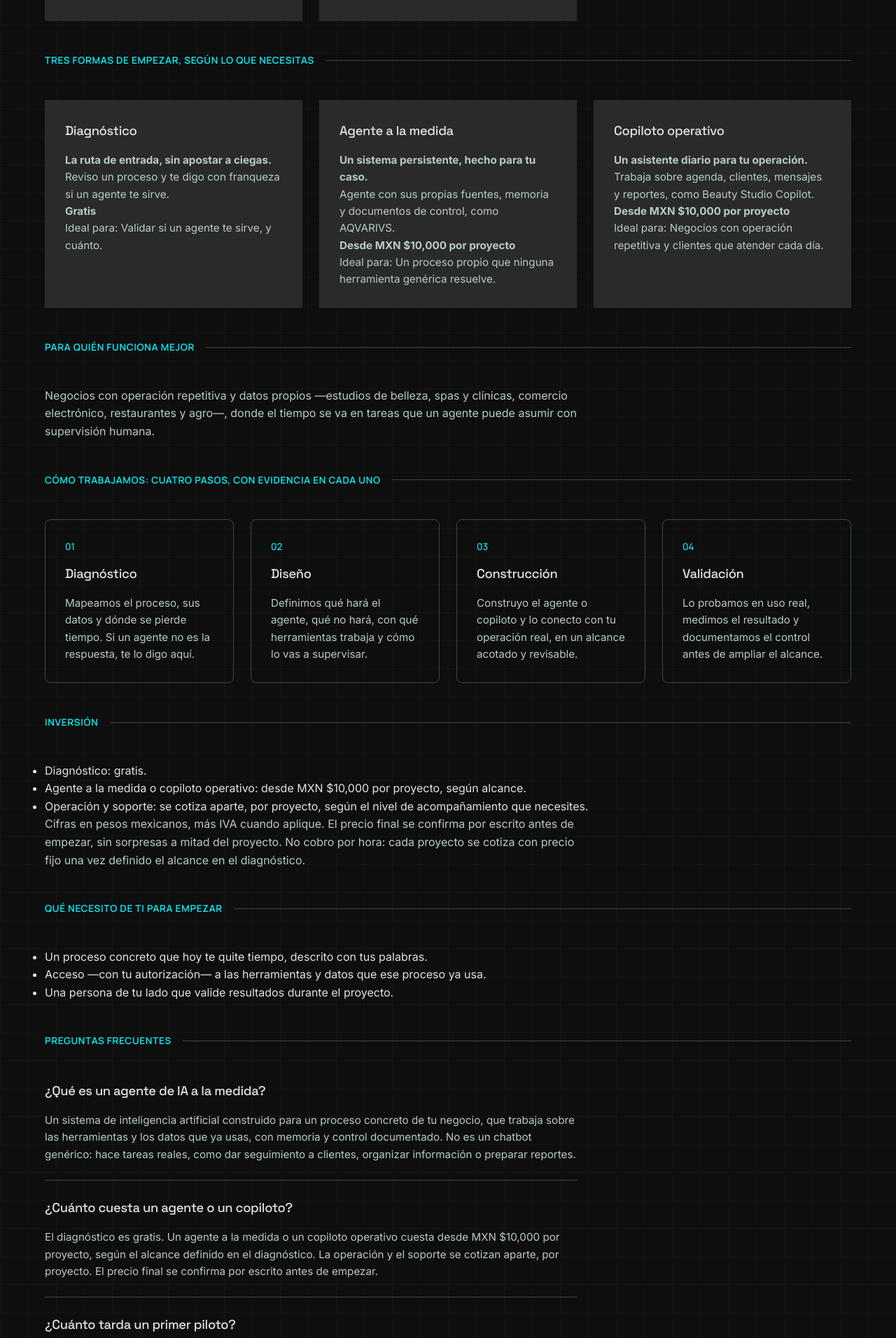
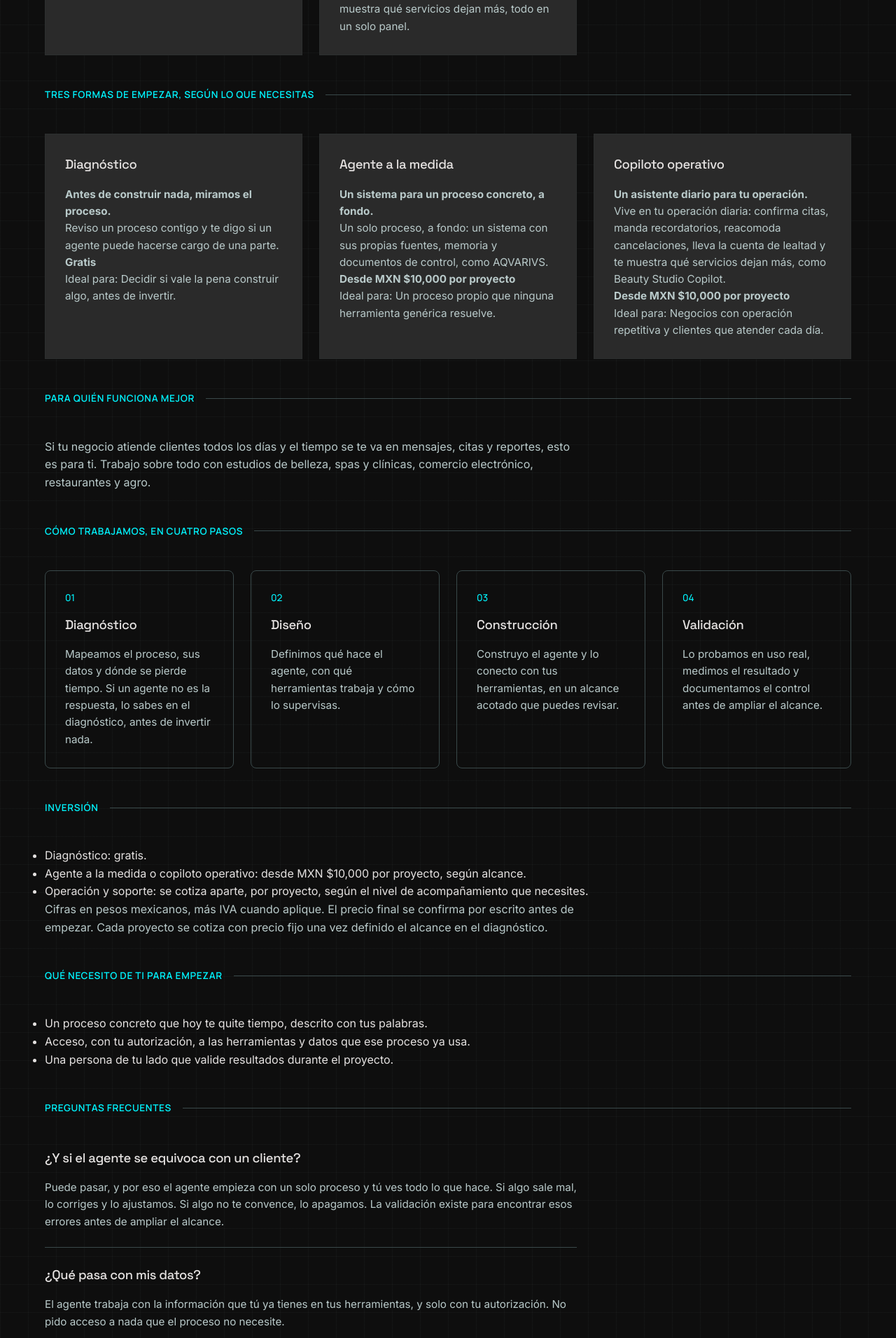
Before and after one commit to Delkoman88/personal-brand, a React (Vite) app: page /servicios in a window 1280 px wide. Shown: the part 885-2797 px from the top of the page at 70% size. Built offline with nearby package versions, Linux system fonts and the light colour scheme.

Commit message:
Rewrite /servicios copy in a human voice, grounded in Beauty Studio Copilot

```diff
--- a/prerender.mjs
+++ b/prerender.mjs
@@ -480,7 +480,7 @@ function buildServicesPage() {
           {
             '@type': 'Offer',
             name: 'Diagnóstico',
-            description: 'Reviso un proceso y te digo con franqueza si un agente te sirve.',
+            description: 'Reviso un proceso contigo y te digo si un agente puede hacerse cargo de una parte.',
             priceSpecification: {
               '@type': 'PriceSpecification',
               priceCurrency: 'MXN',
@@ -490,7 +490,7 @@ function buildServicesPage() {
           {
             '@type': 'Offer',
             name: 'Agente a la medida',
-            description: 'Agente con sus propias fuentes, memoria y documentos de control. Precio desde, según alcance.',
+            description: 'Un solo proceso, a fondo: un sistema con sus propias fuentes, memoria y documentos de control. Precio desde, según alcance.',
             priceSpecification: {
               '@type': 'PriceSpecification',
               priceCurrency: 'MXN',
@@ -500,7 +500,7 @@ function buildServicesPage() {
           {
             '@type': 'Offer',
             name: 'Copiloto operativo',
-            description: 'Un asistente diario para tu operación. Precio desde, según alcance.',
+            description: 'Vive en tu operación diaria: confirma citas, manda recordatorios, reacomoda cancelaciones y lleva la cuenta de lealtad. Precio desde, según alcance.',
             priceSpecification: {
               '@type': 'PriceSpecification',
               priceCurrency: 'MXN',
--- a/src/content/servicesContent.js
+++ b/src/content/servicesContent.js
@@ -16,39 +16,39 @@ export const servicesSeo = {
 
 export const servicesCopy = {
   eyebrow: 'Servicios · Edgar Mancilla Sánchez',
-  headline: 'Agentes de IA a la medida y copilotos operativos',
+  headline: 'Un agente que trabaja en tu negocio todos los días',
   intro:
-    'Un agente que trabaja sobre tu operación real —tus clientes, tu agenda, tus datos—, no una demo. Diseño y construyo agentes de inteligencia artificial que se encargan de tareas repetitivas y de procesos completos dentro de un negocio: atender y dar seguimiento a clientes, organizar información, preparar reportes y coordinar el trabajo del día a día.',
-  proofTitle: 'Esto ya está funcionando, no es una promesa',
+    'Son las nueve de la mañana. Anoche llegaron cuatro mensajes por WhatsApp, una clienta canceló y hoy tienes tres citas por confirmar. Yo construyo el agente que se encarga de eso mientras tú trabajas: confirma las citas, reacomoda las cancelaciones, contesta los mensajes y te deja la agenda del día lista. Lo conecto con las herramientas que ya usas.',
+  proofTitle: 'Dos sistemas que ya funcionan',
   proofIntro:
-    'Mi formación es científica —doctor en Ciencias en Bioingeniería y biólogo por la UNAM—, así que cada entrega se valida con evidencia, no con impresiones.',
+    'Soy doctor en Ciencias en Bioingeniería y biólogo por la UNAM. Me formé revisando hipótesis contra datos, y así trabajo cada proyecto.',
   packagesTitle: 'Tres formas de empezar, según lo que necesitas',
   audienceTitle: 'Para quién funciona mejor',
   audience:
-    'Negocios con operación repetitiva y datos propios —estudios de belleza, spas y clínicas, comercio electrónico, restaurantes y agro—, donde el tiempo se va en tareas que un agente puede asumir con supervisión humana.',
-  methodTitle: 'Cómo trabajamos: cuatro pasos, con evidencia en cada uno',
+    'Si tu negocio atiende clientes todos los días y el tiempo se te va en mensajes, citas y reportes, esto es para ti. Trabajo sobre todo con estudios de belleza, spas y clínicas, comercio electrónico, restaurantes y agro.',
+  methodTitle: 'Cómo trabajamos, en cuatro pasos',
   pricingTitle: 'Inversión',
   needsTitle: 'Qué necesito de ti para empezar',
   faqTitle: 'Preguntas frecuentes',
   ctaTitle: 'Empecemos con una llamada de descubrimiento de 30 minutos',
   ctaText:
-    'Me cuentas el proceso, te digo con franqueza si un agente es la respuesta y, si lo es, arrancamos con el diagnóstico gratis y te propongo el proyecto con alcance, tiempos y precio fijo.',
+    'Cuéntame el proceso en una llamada de 30 minutos. Si un agente te sirve, arrancamos con el diagnóstico gratis y te propongo el proyecto con alcance, tiempos y precio fijo.',
 };
 
 export const packages = [
   {
     id: 'diagnostico',
     name: 'Diagnóstico',
-    tagline: 'La ruta de entrada, sin apostar a ciegas.',
-    desc: 'Reviso un proceso y te digo con franqueza si un agente te sirve.',
+    tagline: 'Antes de construir nada, miramos el proceso.',
+    desc: 'Reviso un proceso contigo y te digo si un agente puede hacerse cargo de una parte.',
     price: 'Gratis',
-    ideal: 'Validar si un agente te sirve, y cuánto.',
+    ideal: 'Decidir si vale la pena construir algo, antes de invertir.',
   },
   {
     id: 'agente-a-la-medida',
     name: 'Agente a la medida',
-    tagline: 'Un sistema persistente, hecho para tu caso.',
-    desc: 'Agente con sus propias fuentes, memoria y documentos de control, como AQVARIVS.',
+    tagline: 'Un sistema para un proceso concreto, a fondo.',
+    desc: 'Un solo proceso, a fondo: un sistema con sus propias fuentes, memoria y documentos de control, como AQVARIVS.',
     price: 'Desde MXN $10,000 por proyecto',
     ideal: 'Un proceso propio que ninguna herramienta genérica resuelve.',
   },
@@ -56,7 +56,7 @@ export const packages = [
     id: 'copiloto-operativo',
     name: 'Copiloto operativo',
     tagline: 'Un asistente diario para tu operación.',
-    desc: 'Trabaja sobre agenda, clientes, mensajes y reportes, como Beauty Studio Copilot.',
+    desc: 'Vive en tu operación diaria: confirma citas, manda recordatorios, reacomoda cancelaciones, lleva la cuenta de lealtad y te muestra qué servicios dejan más, como Beauty Studio Copilot.',
     price: 'Desde MXN $10,000 por proyecto',
     ideal: 'Negocios con operación repetitiva y clientes que atender cada día.',
   },
@@ -69,22 +69,22 @@ export const proofCases = [
   },
   {
     name: 'Beauty Studio Copilot',
-    desc: 'Un copiloto operativo para un estudio de belleza, con más de 200 usuarias activas y en preparación para su lanzamiento al mercado. Es la prueba de que un copiloto bien acotado se usa todos los días y se sostiene en operación.',
+    desc: 'Un copiloto para estudios de belleza, con más de 200 usuarias activas y en preparación para su lanzamiento. En un día normal confirma citas, manda recordatorios por WhatsApp, reacomoda cancelaciones, lleva la cuenta de lealtad y muestra qué servicios dejan más, todo en un solo panel.',
   },
 ];
 
 export const methodSteps = [
   {
     title: 'Diagnóstico',
-    desc: 'Mapeamos el proceso, sus datos y dónde se pierde tiempo. Si un agente no es la respuesta, te lo digo aquí.',
+    desc: 'Mapeamos el proceso, sus datos y dónde se pierde tiempo. Si un agente no es la respuesta, lo sabes en el diagnóstico, antes de invertir nada.',
   },
   {
     title: 'Diseño',
-    desc: 'Definimos qué hará el agente, qué no hará, con qué herramientas trabaja y cómo lo vas a supervisar.',
+    desc: 'Definimos qué hace el agente, con qué herramientas trabaja y cómo lo supervisas.',
   },
   {
     title: 'Construcción',
-    desc: 'Construyo el agente o copiloto y lo conecto con tu operación real, en un alcance acotado y revisable.',
+    desc: 'Construyo el agente y lo conecto con tus herramientas, en un alcance acotado que puedes revisar.',
   },
   {
     title: 'Validación',
@@ -98,38 +98,38 @@ export const pricing = {
     'Agente a la medida o copiloto operativo: desde MXN $10,000 por proyecto, según alcance.',
     'Operación y soporte: se cotiza aparte, por proyecto, según el nivel de acompañamiento que necesites.',
   ],
-  note: 'Cifras en pesos mexicanos, más IVA cuando aplique. El precio final se confirma por escrito antes de empezar, sin sorpresas a mitad del proyecto. No cobro por hora: cada proyecto se cotiza con precio fijo una vez definido el alcance en el diagnóstico.',
+  note: 'Cifras en pesos mexicanos, más IVA cuando aplique. El precio final se confirma por escrito antes de empezar. Cada proyecto se cotiza con precio fijo una vez definido el alcance en el diagnóstico.',
 };
 
 export const clientNeeds = [
   'Un proceso concreto que hoy te quite tiempo, descrito con tus palabras.',
-  'Acceso —con tu autorización— a las herramientas y datos que ese proceso ya usa.',
+  'Acceso, con tu autorización, a las herramientas y datos que ese proceso ya usa.',
   'Una persona de tu lado que valide resultados durante el proyecto.',
 ];
 
 export const faqs = [
   {
-    q: '¿Qué es un agente de IA a la medida?',
-    a: 'Un sistema de inteligencia artificial construido para un proceso concreto de tu negocio, que trabaja sobre las herramientas y los datos que ya usas, con memoria y control documentado. No es un chatbot genérico: hace tareas reales, como dar seguimiento a clientes, organizar información o preparar reportes.',
+    q: '¿Y si el agente se equivoca con un cliente?',
+    a: 'Puede pasar, y por eso el agente empieza con un solo proceso y tú ves todo lo que hace. Si algo sale mal, lo corriges y lo ajustamos. Si algo no te convence, lo apagamos. La validación existe para encontrar esos errores antes de ampliar el alcance.',
   },
   {
-    q: '¿Cuánto cuesta un agente o un copiloto?',
-    a: 'El diagnóstico es gratis. Un agente a la medida o un copiloto operativo cuesta desde MXN $10,000 por proyecto, según el alcance definido en el diagnóstico. La operación y el soporte se cotizan aparte, por proyecto. El precio final se confirma por escrito antes de empezar.',
-  },
-  {
-    q: '¿Cuánto tarda un primer piloto?',
-    a: 'El diagnóstico y el piloto toman de 2 a 4 semanas: reviso un proceso, construyo un piloto acotado y lo medimos juntos antes de ampliar el alcance.',
+    q: '¿Qué pasa con mis datos?',
+    a: 'El agente trabaja con la información que tú ya tienes en tus herramientas, y solo con tu autorización. No pido acceso a nada que el proceso no necesite.',
   },
   {
     q: '¿Tengo que cambiar las herramientas que ya uso?',
-    a: 'No. Cada agente se construye sobre las herramientas y los datos que el negocio ya usa, y se conecta con tu operación real en un alcance acotado y revisable.',
+    a: 'No. Partimos de tus herramientas actuales. Empezamos por un proceso y lo ampliamos cuando ya funciona.',
+  },
+  {
+    q: '¿Cuánto cuesta y cuánto tarda?',
+    a: 'El diagnóstico es gratis. Un agente a la medida o un copiloto operativo cuesta desde MXN $10,000 por proyecto, según el alcance que definamos en el diagnóstico. La operación y el soporte se cotizan aparte, por proyecto. El primer piloto toma de 2 a 4 semanas y el precio final se confirma por escrito antes de empezar.',
   },
   {
     q: '¿Cómo sé si un agente me sirve?',
-    a: 'Para eso es el diagnóstico, que es gratis: mapeamos el proceso, sus datos y dónde se pierde tiempo. Si un agente no es la respuesta, te lo digo ahí, antes de que inviertas en construirlo.',
+    a: 'Para eso es el diagnóstico, que es gratis. Revisamos el proceso juntos y te digo qué parte puede asumir un agente. Si no hay nada que valga la pena automatizar, te lo digo ahí, antes de que inviertas en construirlo.',
   },
   {
     q: '¿Quién construye el agente?',
-    a: 'Yo, Edgar Mancilla Sánchez: doctor en Ciencias en Bioingeniería y biólogo por la UNAM. Mis pruebas son AQVARIVS, un agente coordinador en producción, y Beauty Studio Copilot, con más de 200 usuarias activas. Cada entrega se valida con evidencia, no con impresiones.',
+    a: 'Yo. Hablas conmigo desde el diagnóstico hasta la validación, y soy yo quien construye y revisa cada entrega.',
   },
 ];
--- a/src/pages/ServicesPage.jsx
+++ b/src/pages/ServicesPage.jsx
@@ -37,7 +37,7 @@ export default function ServicesPage() {
           {
             '@type': 'Offer',
             name: 'Diagnóstico',
-            description: 'Reviso un proceso y te digo con franqueza si un agente te sirve.',
+            description: 'Reviso un proceso contigo y te digo si un agente puede hacerse cargo de una parte.',
             priceSpecification: {
               '@type': 'PriceSpecification',
               priceCurrency: 'MXN',
@@ -47,7 +47,7 @@ export default function ServicesPage() {
           {
             '@type': 'Offer',
             name: 'Agente a la medida',
-            description: 'Agente con sus propias fuentes, memoria y documentos de control. Precio desde, según alcance.',
+            description: 'Un solo proceso, a fondo: un sistema con sus propias fuentes, memoria y documentos de control. Precio desde, según alcance.',
             priceSpecification: {
               '@type': 'PriceSpecification',
               priceCurrency: 'MXN',
@@ -57,7 +57,7 @@ export default function ServicesPage() {
           {
             '@type': 'Offer',
             name: 'Copiloto operativo',
-            description: 'Un asistente diario para tu operación. Precio desde, según alcance.',
+            description: 'Vive en tu operación diaria: confirma citas, manda recordatorios, reacomoda cancelaciones y lleva la cuenta de lealtad. Precio desde, según alcance.',
             priceSpecification: {
               '@type': 'PriceSpecification',
               priceCurrency: 'MXN',
```
